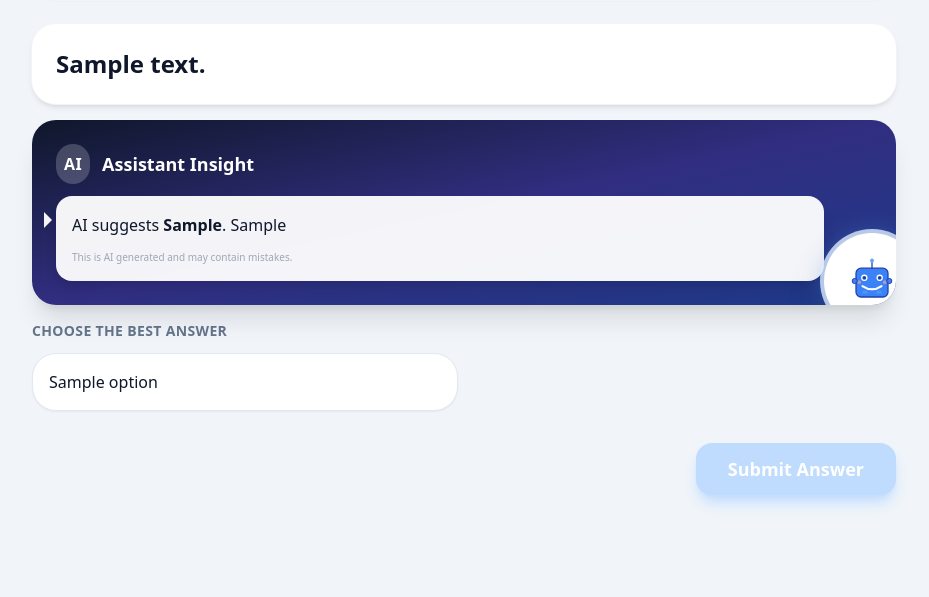
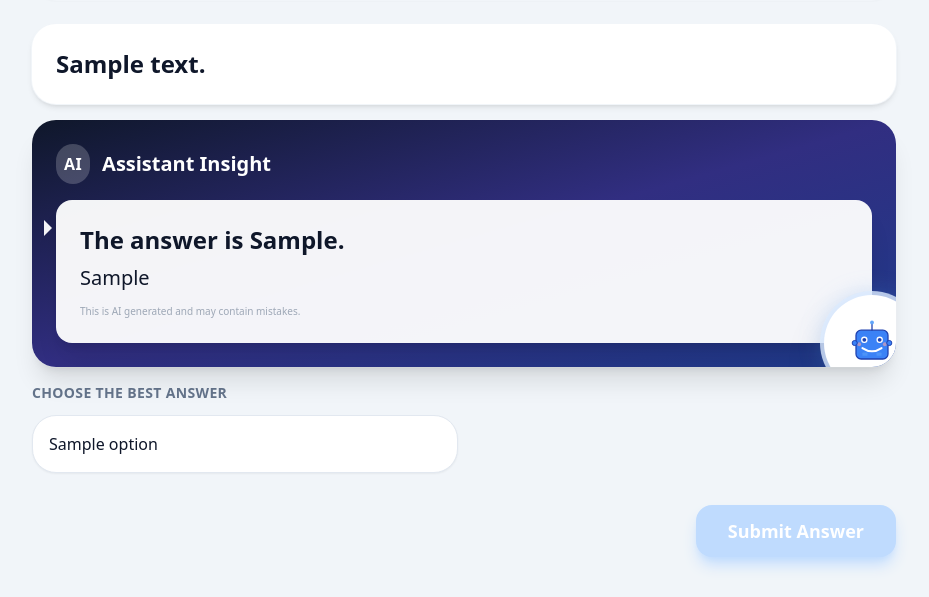
Before and after one commit to Shell1500/llms_survey, a FastAPI app: template templates/question.html in a window 1280 px wide. Shown: the part 148-745 px from the top of the page, without its empty margins (176-1105 px from the left). Run offline with FastAPI, Linux system fonts and the light colour scheme; the template is opened without the code that fills it: most values are stand-ins (such as "Sample title", 1, 10 or a date in 2020); some libraries are stand-ins or nearby versions.

Commit message:
UI changes

```diff
--- a/main.py
+++ b/main.py
@@ -96,7 +96,7 @@ class SessionManager:
         random.shuffle(easy_questions)
         random.shuffle(hard_questions)
 
-        desired_pattern = ["easy", "hard", "easy", "hard", "hard"]
+        desired_pattern = ["easy", "easy", "hard", "hard", "hard"]
         ordered: List[Dict[str, str]] = []
 
         for slot in desired_pattern:
--- a/new_questions.csv
+++ b/new_questions.csv
@@ -1,6 +1,6 @@
 question_id,question_text,ground_truth,option_1,option_2,option_3,option_4,ai_suggested_option,ai_explanation,ai_confidence,time_question,easy_or_hard
-H1,"A patch of lily pads doubles in size every day. If it takes 48 days to cover the entire lake, when is it half covered?",Day 47,Day 24,Day 47,Day 46,Day 12,Day 24,"Since the lake is fully covered on day 48, half coverage is assumed to occur halfway through the timeline, at day 24.",85,30,hard
-H2,"If 5 machines make 5 widgets in 5 minutes, how long would 100 machines take to make 100 widgets?",5 minutes,100 minutes,5 minutes,20 minutes,50 minutes,100 minutes,"Because production increases from 5 to 100 widgets, the total time is assumed to scale proportionally, resulting in 100 minutes.",77,30,hard
-H3,"You have three boxes: one with apples, one with oranges, and one with both. Each box is labeled incorrectly. How many minimum picks do you need to correctly label all boxes?",1,1,2,3,Cannot tell,2,"Because all labels are incorrect, checking two boxes is assumed necessary to logically deduce the contents of all boxes.",32,30,hard
-E1,A farmer has 15 sheep. All but 8 die. How many sheep are left?,8,7,8,15,0,8,The phrase 'all but 8 die' means that 8 sheep remain alive.,91,30,easy
+H1,"A patch of lily pads doubles in size every day. If it takes 48 days to cover the entire lake, when is it half covered?",Day 47,Day 24,Day 47,Day 46,Day 12,Day 24,"The lake is completely covered on day 48, so half of the total coverage time occurs at day 24. Therefore, the lake would be half covered on day 24.",90,30,hard
+H2,"If 5 machines make 5 widgets in 5 minutes, how long would 100 machines take to make 100 widgets?",5 minutes,100 minutes,5 minutes,20 minutes,50 minutes,100 minutes,"Because production increases from 5 to 100 widgets, the total time scales proportionally, resulting in 100 minutes.",21,30,hard
+H3,"You have three boxes: one with apples, one with oranges, and one with both. Each box is labeled incorrectly. How many minimum picks do you need to correctly label all boxes?",1,1,2,3,Cannot tell,2,"Because all labels are incorrect, checking two boxes is necessary to logically deduce the contents of all boxes.",32,30,hard
+E1,A farmer has 15 sheep. All but 8 die. How many sheep are left?,8,7,8,15,0,8,The phrase 'all but 8 die' means that 8 sheep remain alive.,92,30,easy
 E2,"You are walking north. You turn right, then turn right again. Which direction are you facing now?",South,North,East,South,West,South,Turning right twice from north leads first to east and then to south.,99,30,easy
--- a/templates/question.html
+++ b/templates/question.html
@@ -89,15 +89,16 @@
           <div class="rounded-full bg-white/20 p-2">
             <span class="font-semibold tracking-wide text-white">AI</span>
           </div>
-          <p class="text-lg font-semibold">Assistant Insight</p>
+          <p class="text-xl font-semibold">Assistant Insight</p>
         </div>
 
         <!-- message bubble -->
-        <div class="mt-3 max-w-3xl">
-          <div class="relative rounded-2xl bg-white/95 p-4 text-slate-900 shadow-lg">
-            <div class="absolute -left-3 top-4 h-0 w-0 border-b-8 border-l-8 border-t-8 border-b-transparent border-t-transparent border-l-white/95"></div>
-            <p class="text-base leading-relaxed" id="ai-text-content">
-              AI suggests <strong>{{ ai_suggested_option }}</strong>. {{ ai_explanation }}
+        <div class="mt-4 max-w-4xl">
+          <div class="relative rounded-2xl bg-white/95 p-6 pr-28 text-slate-900 shadow-xl">
+            <div class="absolute -left-3 top-5 h-0 w-0 border-b-8 border-l-8 border-t-8 border-b-transparent border-t-transparent border-l-white/95"></div>
+            <p class="text-xl leading-relaxed md:text-2xl font-semibold" id="ai-text-content">
+              The answer is <strong class="font-extrabold">{{ ai_suggested_option }}</strong>.
+              <span class="block mt-2 text-lg md:text-xl font-normal">{{ ai_explanation }}</span>
             </p>
 
             {% if is_intervention %}
@@ -111,7 +112,7 @@
                 ></div>
               </div>
               <div class="min-w-[120px] text-sm font-semibold text-slate-800 text-right">
-                {{ ai_confidence }}% confidence
+                AI is {{ ai_confidence }}% confident
               </div>
             </div>
             {% else %}
```
